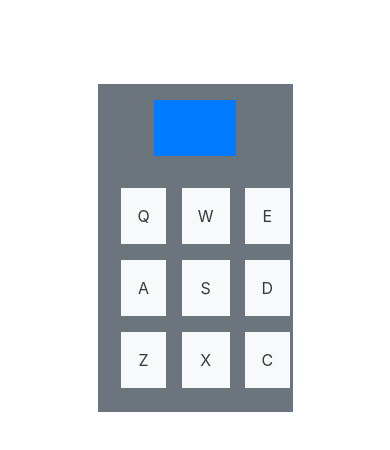
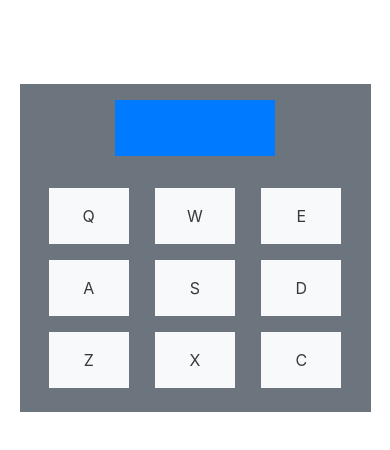
Before and after one commit to maciejziemichod/Drum-Machine, a React (Create React App) app: page / in a window 390 px wide. Shown: the top 450 px of the page. Built offline with nearby package versions, Linux system fonts and the light colour scheme.

Commit message:
added media query

```diff
--- a/src/App.css
+++ b/src/App.css
@@ -16,3 +16,9 @@
 .clicked {
   background-color: rgb(161, 174, 250) !important;
 }
+
+@media (max-width: 600px) {
+  #drum-machine {
+    width:90vw !important;
+  }
+}
```
